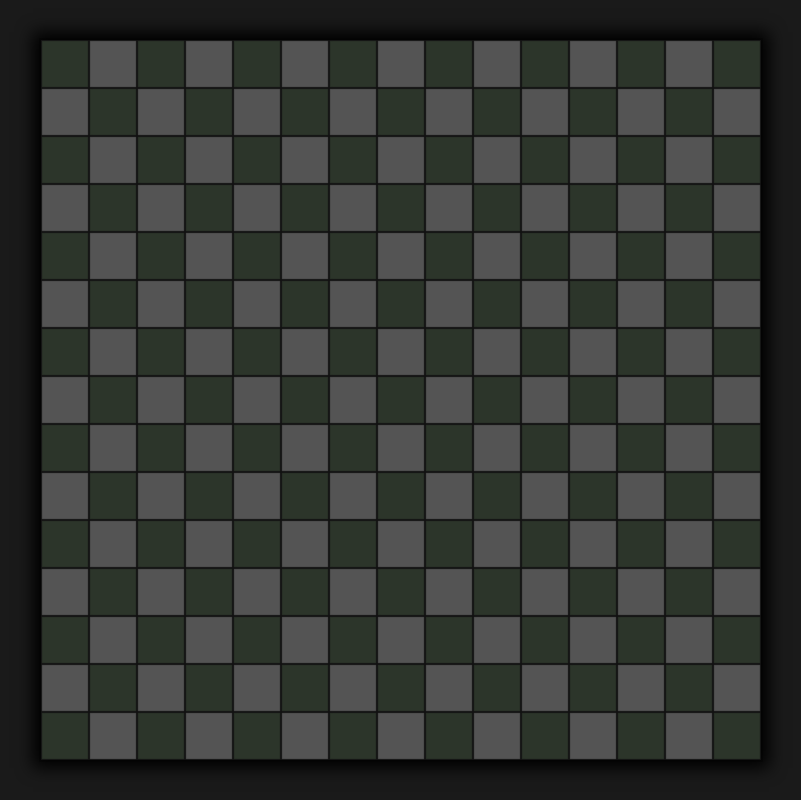
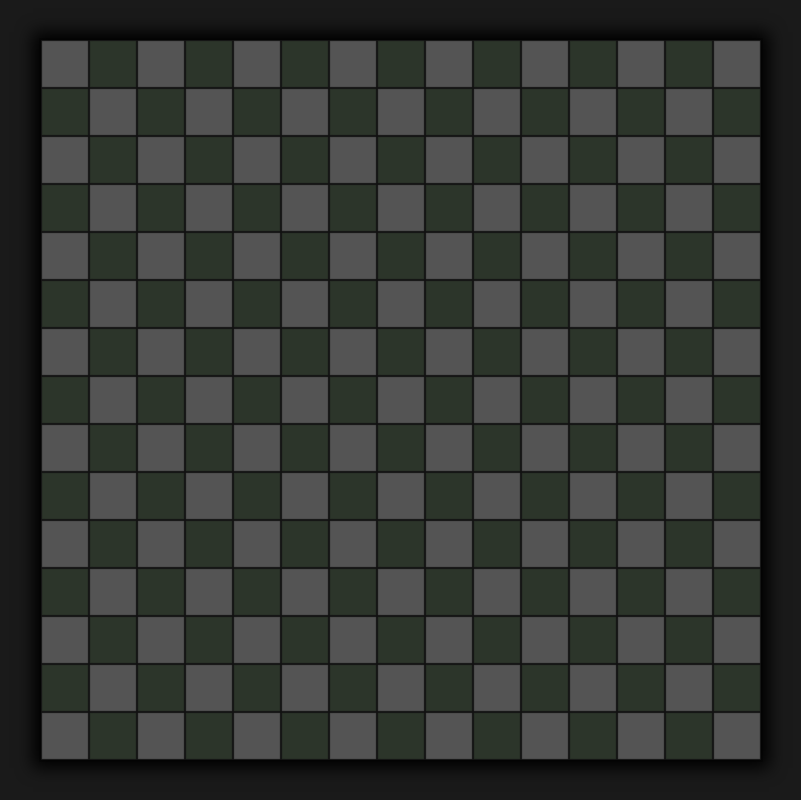
Before and after one commit to hiphurraa/jatkanshakki, a Svelte app: page / in a window 1280 px wide. Shown: the whole page, without its empty margins (239-1040 px from the left). Built offline with nearby package versions, Linux system fonts and the light colour scheme.

Commit message:
cell colors flipped

```diff
--- a/src/App.svelte
+++ b/src/App.svelte
@@ -238,8 +238,8 @@ async function cellClicked(x, y) {
 <style lang="scss">
   :root {
     --main-bg-color: #1a1a1a;
-    --cell-color-1: #2c352a;
-    --cell-color-2: rgb(84 84 84);
+    --cell-color-1: rgb(84 84 84);
+    --cell-color-2: #2c352a;
     --board-borders-color: #131313;
     --board-border-size: 1px;
     //--ai-selected-cell-color: #a800ff;
```
